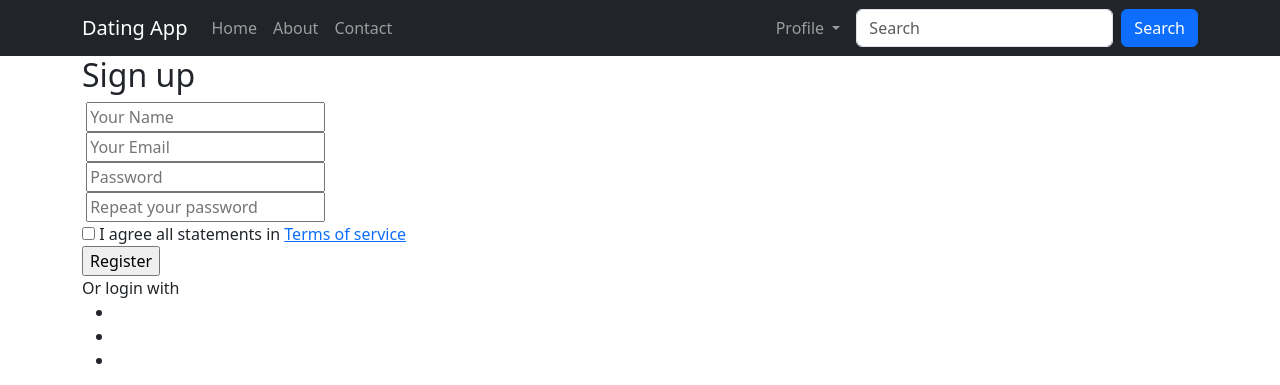
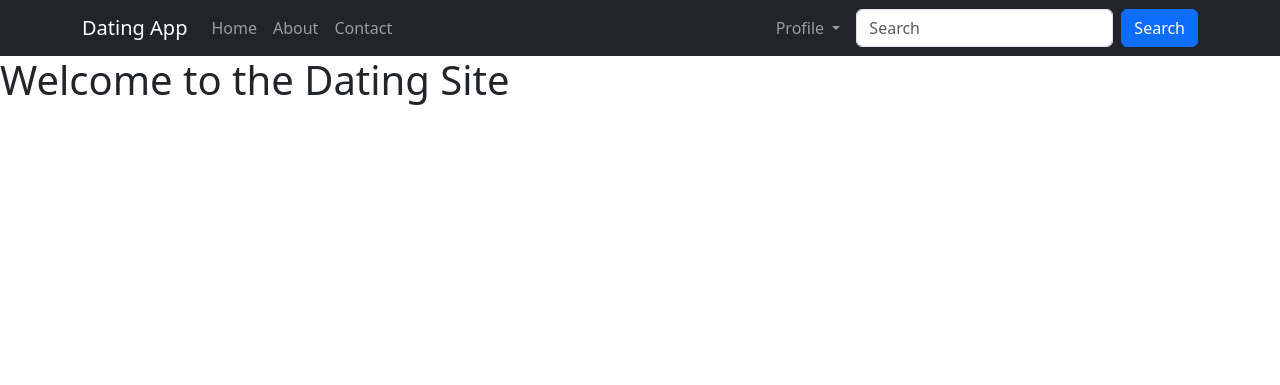
Before and after one commit to JishnuRameshC/community_-dating_app-, a Django app: page / in a window 1280 px wide. Shown: the top 385 px of the page. After the commit the page ends 105 px from the top, so only its background shows below. Run offline with Django 5.2, Linux system fonts and the light colour scheme; the visitor is signed in with stand-in values (Sample User, id 1); data comes from the database, SQL or seed files in the repository.

Commit message:
resgisterationP1

```diff
--- a/BASE/urls.py
+++ b/BASE/urls.py
@@ -4,6 +4,6 @@ from django.conf import settings
 
 urlpatterns = [
     path('admin/', admin.site.urls),
-    path('',include('U_Auth.urls')),
-    path('dating/',include('Dating.urls')),
+    path('accounts/',include('U_Auth.urls')),
+    path('',include('Dating.urls')),
 ]
--- a/Dating/urls.py
+++ b/Dating/urls.py
@@ -1,7 +1,8 @@
 from django.urls import path
-from .views import HomeView
+from .views import *
 
+appname = 'dating'
 
 urlpatterns = [
-    path('',HomeView.as_view(),name='home'),
+    path('',HomePageView.as_view(),name='home'),
 ]
--- a/Dating/views.py
+++ b/Dating/views.py
@@ -1,7 +1,14 @@
 from django.shortcuts import render
 from django.views.generic import View, TemplateView
 from django.contrib.auth.mixins import LoginRequiredMixin
+from U_Auth.models import User
 
 # Create your views here.
-class HomeView(LoginRequiredMixin,TemplateView):
+class HomePageView(LoginRequiredMixin, TemplateView):
+    login_url = 'accounts/login/'
     template_name = 'Dating/home.html'
+
+    def get_context_data(self, **kwargs):
+        context = super().get_context_data(**kwargs)
+        context['users'] = User.objects.filter(is_staff=False, is_superuser=False, is_active=True)
+        return context
--- a/U_Auth/models.py
+++ b/U_Auth/models.py
@@ -41,6 +41,8 @@ class User(AbstractUser):
     smoke = models.CharField(max_length=1,choices=SMOKE,default='N')
     drinking = models.CharField(max_length=1,choices=DRINKING,default='T')
     rel_status = models.CharField(max_length=1, choices=REL_STATAS,default='S')
+    profile_pic = models.ImageField(upload_to='profile_pics', blank=True, null=True)
+
 
     @property
     def full_name(self):
@@ -48,6 +50,12 @@ class User(AbstractUser):
 
     def __str__(self) -> str:
         return self.username
+
+
+class ProfilePic(models.Model):
+    id = models.BigAutoField(primary_key=True)
+    profile_pic = models.ImageField(upload_to='profile_pics', blank=True, null=True)
+    user = models.ForeignKey(User, on_delete=models.CASCADE)
 
 
 class Address(models.Model):
@@ -76,6 +84,7 @@ class Address(models.Model):
             {self.country}
         '''
 
+
 class EmployeeEmployer(models.Model):
     id = models.BigAutoField(primary_key=True)
     user = models.OneToOneField(User, on_delete=models.CASCADE)
@@ -86,6 +95,7 @@ class EmployeeEmployer(models.Model):
     def __str__(self):
         return f"{self.user.username} - {self.company_name}"
 
+
 class JobSeeker(models.Model):
     id = models.BigAutoField(primary_key=True)
     user = models.OneToOneField(User, on_delete=models.CASCADE)
--- a/U_Auth/urls.py
+++ b/U_Auth/urls.py
@@ -1,9 +1,10 @@
 from django.urls import path
 from .views import *
 
+appname = 'U_Auth'
 
 urlpatterns = [
-    path('', Demo.as_view(), name='signup'),
+    path('SignUp/', SignUpView.as_view(), name='signup'),
 
     path('login/', LoginView.as_view(), name='login'),
     path('logout/', signout, name='logout'),
--- a/U_Auth/views.py
+++ b/U_Auth/views.py
@@ -6,10 +6,8 @@ from django.urls import reverse_lazy
 from django.contrib.auth.mixins import LoginRequiredMixin
 from django.views.generic import View, TemplateView, ListView, CreateView, UpdateView
 
-from .forms import LoginForm,UserForm,EmployeeEmployerForm,Address,AddressUpsertForm
-
-class Demo(TemplateView):
-    template_name = 'U_Auth/signup.html'
+from .forms import LoginForm,UserForm,EmployeeEmployerForm,Address,AddressUpsertForm,SignUpForm
+from .models import User
 
 
 class LoginView(View):
@@ -32,10 +30,31 @@ class LoginView(View):
         return render(request, 'U_Auth/login.html', {'form': form})
 
 
-class RegisterPage1View(CreateView):
+class SignUpView(CreateView):
+    form_class = SignUpForm
+    template_name = 'U_Auth/signup.html'
+    success_url = ('register')
+
+    def form_valid(self, form):
+        user = form.save(commit=False)
+        user.set_password(form.cleaned_data['password1'])
+        user.save()
+        login(self.request, user)
+        print(f"User {user.username} logged in successfully")
+        return super().form_valid(form)
+
+
+class RegisterPage1View(LoginRequiredMixin, CreateView):
     form_class = UserForm
-    success_url = reverse_lazy("register2")
-    template_name = "U_Auth/register_step_1.html"
+    template_name = 'U_Auth/register_step_2.html'
+    success_url = reverse_lazy('register2')
+
+    def get_object(self):
+        return self.request.user
+
+    def form_valid(self, form):
+        response = super().form_valid(form)
+        return response
 
 
 class RegisterPage2View(CreateView):
--- a/templates/Dating/home.html
+++ b/templates/Dating/home.html
@@ -1,7 +1,45 @@
 {% extends "shared/_base.html" %}
-
+{% load static %}
+{% block styles %}
+<style>
+    .grid-container {
+        display: grid;
+        grid-template-columns: repeat(auto-fill, minmax(200px, 1fr));
+        gap: 16px;
+        padding: 20px;
+    }
+    .grid-item {
+        background-color: #f1f1f1;
+        padding: 20px;
+        text-align: center;
+        border: 1px solid #ddd;
+    }
+    .profile-pic {
+        width: 100%;
+        height: auto;
+        max-height: 200px;
+        object-fit: cover;
+    }
+</style>
+{% endblock styles %}
 
 {% block content %}
-<H1>home</H1>
+<h1>Welcome to the Dating Site</h1>
+    <div class="grid-container">
+        {% for user in users %}
+        <div class="grid-item">
+            {% if user.profile_pics.exists %}
+                <img src="{{ user.profile_pics.first.profile_pic.url }}" alt="{{ user.username }}'s profile picture" class="profile-pic">
+            {% else %}
+                 <img src="{% static 'img/default_profile_pic.jpg' %}" alt="Default profile picture" class="profile-pic">
+            {% endif %}
+            <h2>{{ user.username }}</h2>
+            <p>{{ user.get_gender_display }}</p>
+            <p>Dob : {{user.dob}}</p>
+            <p>{{ user.get_rel_status_display }}</p>
+            <!-- Add more user details as needed -->
+        </div>
+        {% endfor %}
+    </div>
 
 {% endblock content %}
--- a/templates/U_Auth/signup.html
+++ b/templates/U_Auth/signup.html
@@ -5,34 +5,51 @@
 {% endblock %}
 
 {% block content %}
-  <section class="signup">
-    <div class="container">
+  <section class="signup-section">
+    <div class="signup-container" id="signup-container">
       <div class="signup-content">
         <div class="signup-form">
           <h2 class="form-title">Sign up</h2>
-          <form method="POST" class="register-form" id="register-form">
+          <form method="post" class="register-form" id="register-form">
+            {% csrf_token %}
             <div class="form-group">
-              <label for="name"><i class="zmdi zmdi-account material-icons-name"></i></label>
-              <input type="text" name="name" id="name" placeholder="Your Name" />
+              {{ form.username.label }}
+              {{ form.username }}
+              {% if form.username.errors %}
+                    {% for e in form.username.errors %}
+                        <p class="text-danger">{{ e }}</p>
+                    {% endfor %}
+                {% endif %}
             </div>
             <div class="form-group">
-              <label for="email"><i class="zmdi zmdi-email"></i></label>
-              <input type="email" name="email" id="email" placeholder="Your Email" />
+              {{ form.email.label }}
+                    {{ form.email}}
+                    {% if form.email.errors %}
+                    {% for e in form.email.errors %}
+                        <p class="text-danger">{{ e }}</p>
+                    {% endfor %}
+                {% endif %}
             </div>
             <div class="form-group">
-              <label for="pass"><i class="zmdi zmdi-lock"></i></label>
-              <input type="password" name="pass" id="pass" placeholder="Password" />
+              {{form.phone.label}}
+                    {{ form.phone }}
+                    {% if form.phone.errors %}
+                    {% for e in form.phone.errors %}
+                        <p class="text-danger">{{ e }}</p>
+                    {% endfor %}
+                {% endif %}
             </div>
             <div class="form-group">
-              <label for="re-pass"><i class="zmdi zmdi-lock-outline"></i></label>
-              <input type="password" name="re_pass" id="re_pass" placeholder="Repeat your password" />
+              {{form.password1.label}}
+              {{form.password1}}
+
             </div>
             <div class="form-group">
-              <input type="checkbox" name="agree-term" id="agree-term" class="agree-term" />
-              <label for="agree-term" class="label-agree-term"><span><span></span></span>I agree all statements in <a href="#" class="term-service">Terms of service</a></label>
+              {{form.password2.label}}
+              {{form.password2}}
             </div>
-            <div class="form-group form-button">
-              <input type="submit" name="signup" id="signup" class="form-submit" value="Register" />
+            <div class="form-group">
+              <button class="btn btn-primary align-self-center" type="submit">Submit form</button>
             </div>
           </form>
           <div class="social-login">
@@ -53,59 +70,11 @@
 
         <div class="signup-image">
           <figure>
-            <img src="images/signup-image.jpg" alt="sing up image" />
+            <img src="{% static 'images/signup-image.jpg' %}" alt="sign up image" />
           </figure>
           <a href="#" class="signup-image-link">I am already member</a>
         </div>
       </div>
     </div>
   </section>
-
-  <section class="sign-in">
-    <div class="container">
-      <div class="signin-content">
-        <div class="signin-image">
-          <figure>
-            <img src="images/signin-image.jpg" alt="sing up image" />
-          </figure>
-          <a href="#" class="signup-image-link">Create an account</a>
-        </div>
-        <div class="signin-form">
-          <h2 class="form-title">Sign up</h2>
-          <form method="POST" class="register-form" id="login-form">
-            <div class="form-group">
-              <label for="your_name"><i class="zmdi zmdi-account material-icons-name"></i></label>
-              <input type="text" name="your_name" id="your_name" placeholder="Your Name" />
-            </div>
-            <div class="form-group">
-              <label for="your_pass"><i class="zmdi zmdi-lock"></i></label>
-              <input type="password" name="your_pass" id="your_pass" placeholder="Password" />
-            </div>
-            <div class="form-group">
-              <input type="checkbox" name="remember-me" id="remember-me" class="agree-term" />
-              <label for="remember-me" class="label-agree-term"><span><span></span></span>Remember me</label>
-            </div>
-            <div class="form-group form-button">
-              <input type="submit" name="signin" id="signin" class="form-submit" value="Log in" />
-            </div>
-          </form>
-          <div class="social-login">
-            <span class="social-label">Or login with</span>
-            <ul class="socials">
-              <li>
-                <a href="#"><i class="display-flex-center zmdi zmdi-facebook"></i></a>
-              </li>
-              <li>
-                <a href="#"><i class="display-flex-center zmdi zmdi-twitter"></i></a>
-              </li>
-              <li>
-                <a href="#"><i class="display-flex-center zmdi zmdi-google"></i></a>
-              </li>
-            </ul>
-          </div>
-        </div>
-      </div>
-    </div>
-  </section>
-
 {% endblock %}
--- a/templates/shared/accounts_base.html
+++ b/templates/shared/accounts_base.html
@@ -6,7 +6,7 @@
         <div class="col-sm-4 bg-light border rounded">
             <ul class="list-group">
                 <li class="list-group-item">
-                    <a href="{% url 'profile' %}" class="nav-link">Profile</a>
+                    <a href="{% url 'U_Auth:profile' %}" class="nav-link">Profile</a>
                 </li>
                 <li class="list-group-item">
                     <a href="{% url 'address_list' %}" class="nav-link">Address</a>
--- a/templates/shared/navbar.html
+++ b/templates/shared/navbar.html
@@ -23,7 +23,7 @@
                   <a class="nav-link" href="{% url 'login' %}">Login</a>
               </li>
               <li class="nav-item">
-                  <a class="nav-link" href="{% url 'register' %}">Register</a>
+                  <a class="nav-link" href="{% url 'signup' %}">Register</a>
               </li>
               {% endif %}
 
```
Also changed, not shown: U_Auth/forms.py (+45 -26 lines), templates/Dating/index.html (deleted, +0 -10 lines), templates/U_Auth/register_step_1.html (+4 -23 lines), U_Auth/migrations/0008_user_profile_pic_profilepic.py (added), static/css/registration.css (line endings or trailing spaces), static/img/default_profile_pic.jpg (added).
